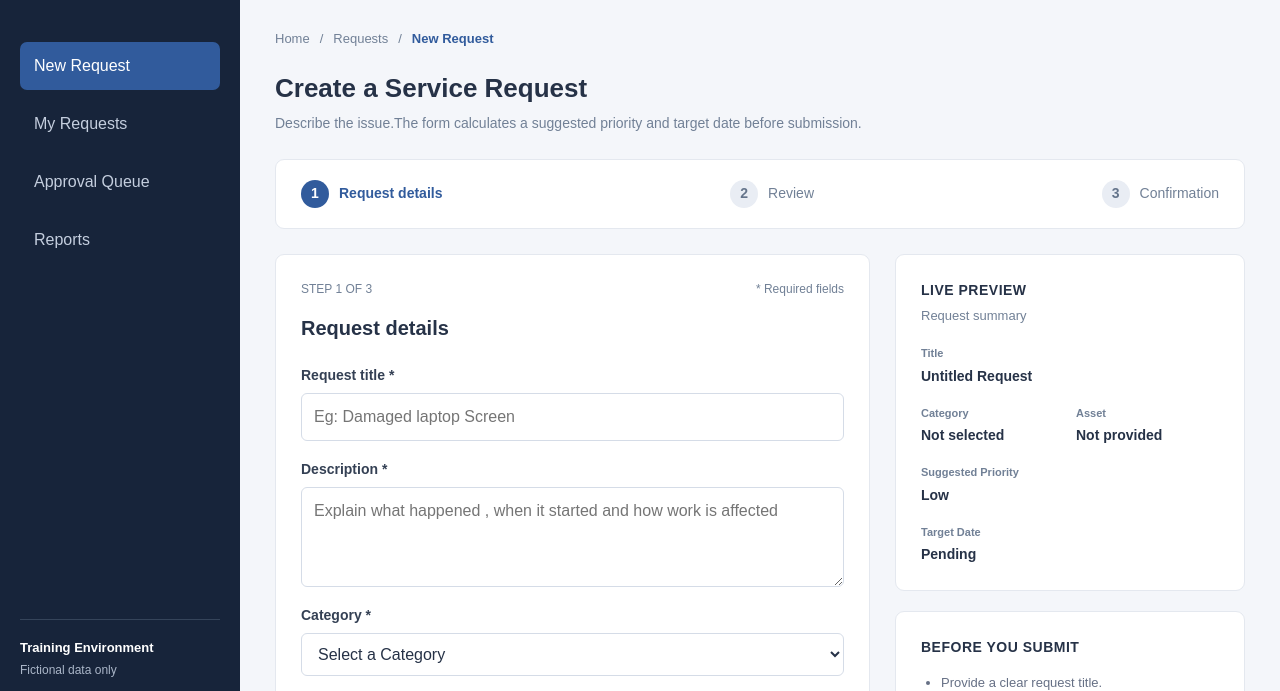
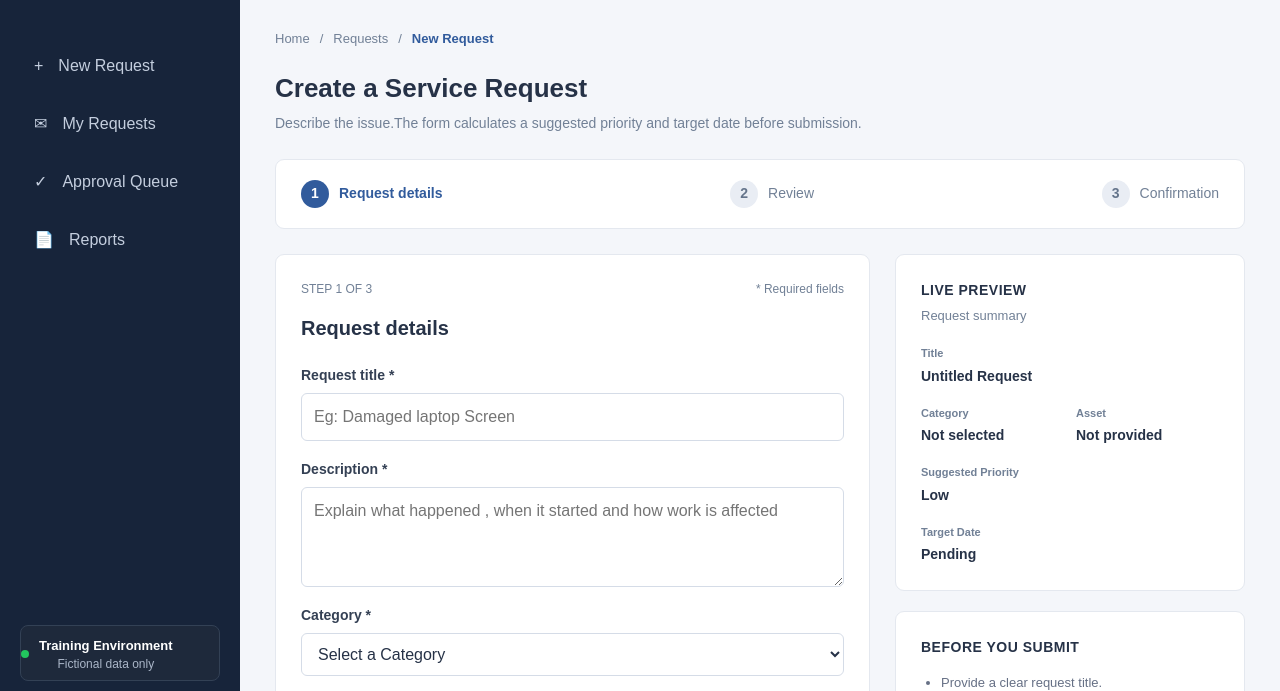
Before and after one commit to GeoEngnn/ClaySys-Internship, a plain HTML site: page Task 1/index.html in a window 1280 px wide. Shown: the part 91-782 px from the top of the page. Drawn offline with Linux system fonts and the light colour scheme.

Commit message:
perfecting the styles

```diff
--- a/Task 1/index.html
+++ b/Task 1/index.html
@@ -14,15 +14,18 @@
         </div>
         <nav aria-label="Main navigation">
             <ul>
-                <li><a href="#">New Request</a></li>
-                <li><a href="#">My Requests</a></li>
-                <li><a href="#">Approval Queue</a></li>
-                <li><a href="#">Reports</a></li>
+                <li><a href="#"><span class="symbol-left-panel">+</span>New Request</a></li>
+                <li><a href="#"><span class="symbol-left-panel">&#9993;</span>My Requests</a></li>
+                <li><a  href="#"> <span class="symbol-left-panel">&#10003;</span>Approval Queue</a></li>
+                <li><a href="#"><span class="symbol-left-panel">&#128196;</span>Reports</a></li>
             </ul>
         </nav>
         <div class="environment">
-            <p>Training Environment</p>
-            <small>Fictional data only</small>
+            <span class="status-dot"></span>
+                <div class="environment-text">
+                    <p>Training Environment</p>
+                    <small>Fictional data only</small>
+                </div>
         </div>
     </aside>
     <div class="app-container">
--- a/Task 1/style.css
+++ b/Task 1/style.css
@@ -56,10 +56,13 @@ select {
 
 .sidebar nav ul {
     list-style: none;
+    /* sets no bullets or numbering */
 }
 
 .sidebar nav li {
     margin-bottom: 10px;
+
+    /* spacing given to li will reflect on each li itself not only one  */
 }
 
 .sidebar nav a {
@@ -71,31 +74,55 @@ select {
 }
 
 .sidebar nav a:hover {
-    background-color: #2b3b55;
+    background-color: #055632;
     color: white;
+    /* transition while hovering  */
 }
 
-.sidebar nav li:first-child a {
-    background-color: #315b9c;
-    color: white;
+.symbol-left-panel{
+    font-size: medium;
+    margin-right: 15px;
 }
 
 .environment {
     margin-top: auto;
+    /* In a flex-box layout margin-top: auto;
+    can push element to the bottom by taking all the available free space inside parent container */
     border-top: 1px solid #35445a;
-    padding-top: 18px;
+    padding-top: 10px;
+    padding-bottom: 7px;
+    display: flex;
+    align-items: center;
+    gap: 10px;
+    background: #1e293b;
+    border: 1px solid #334155;
+    border-radius: 8px;
+
 }
 
 .environment p {
     font-size: 13px;
     font-weight: bold;
+    margin: 0;
 }
 
-.environment small {
+.environment-text small {
     color: #aab6c8;
     font-size: 12px;
 }
+.environment-text {
+    display: flex;
+    flex-direction: column;
+    align-items: center;
+}
 
+.status-dot {
+    width: 8px;
+    height: 8px;
+    background: #22c55e;
+    border-radius: 50%;
+    flex-shrink: 1;
+}
 
 
 
```
